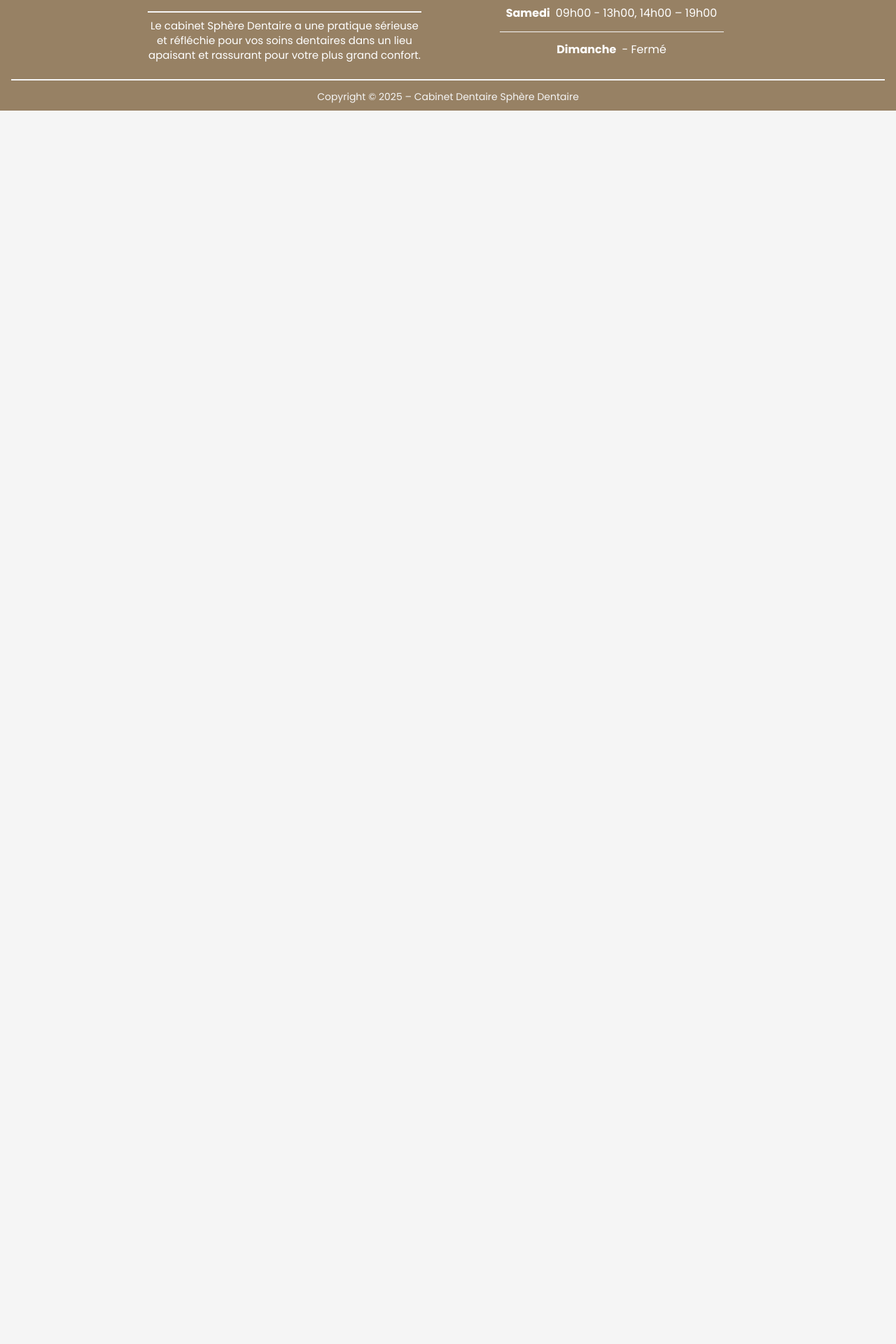
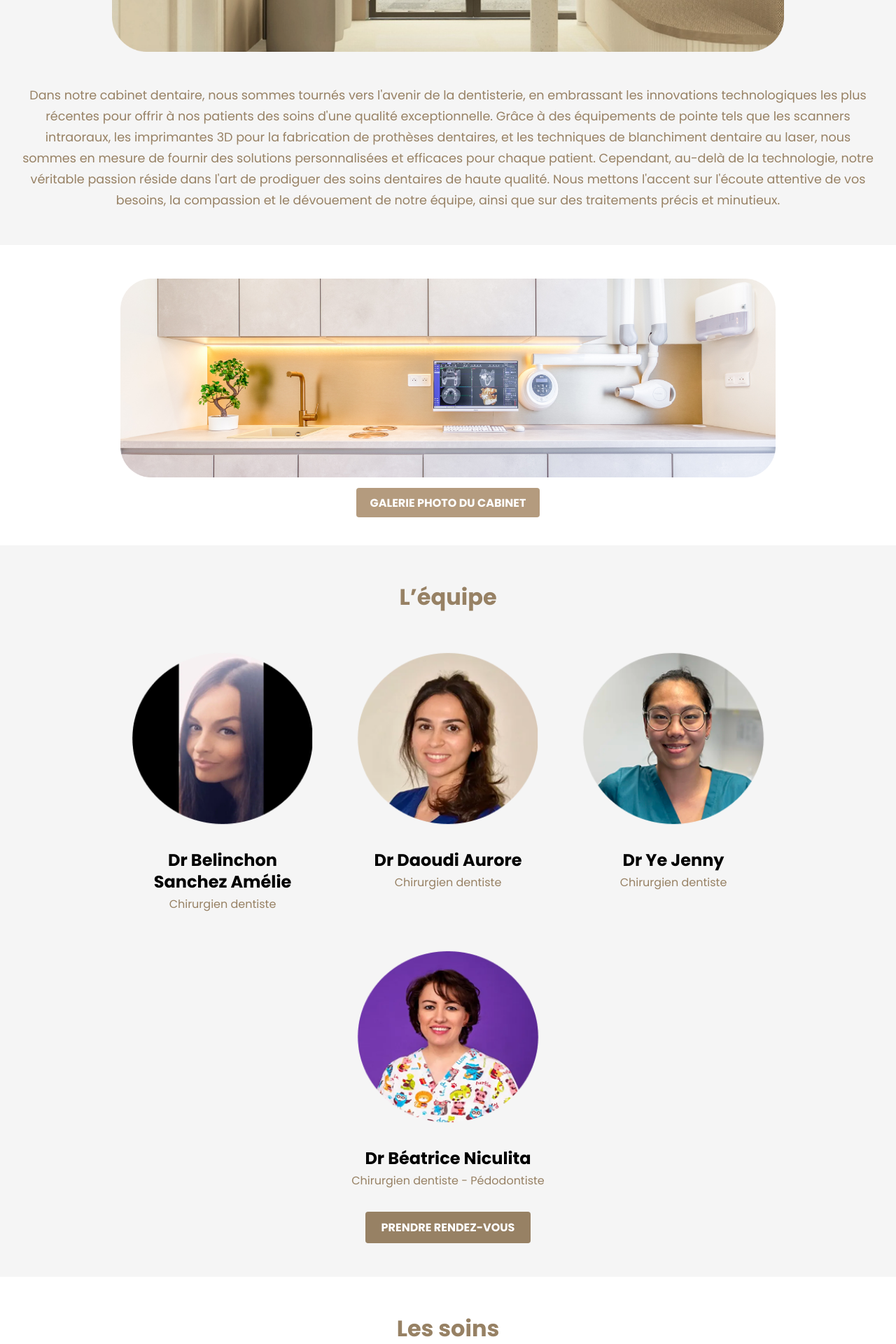
Before and after one commit to Floriannee/SiteWebCabinetDentaire, an Angular app: page / in a window 1280 px wide. Shown: the part 580-2500 px from the top of the page at 70% size. Before the commit the page ends 800 px from the top, so only its background shows below. Built offline with nearby package versions, Linux system fonts and the light colour scheme.

Commit message:
Création de la page d'accueil (home)

```diff
--- a/src/app/pages/home/home.css
+++ b/src/app/pages/home/home.css
@@ -0,0 +1,170 @@
+.home-banner {
+  width: 75%;
+  height: auto;
+  margin: 0 auto ;
+  display: block;
+}
+
+.intro {
+  padding: 3rem 2rem;
+  text-align: center;
+  background-color: #f5f5f5;
+  color: #978164;
+  font-family: 'Poppins', sans-serif;
+  font-size: 1.1rem;
+  line-height: 1.7;
+    max-width: 1300px;
+    margin: 0 auto;
+}
+
+.cabinet-gallery {
+  text-align: center;
+  background-color: white;
+  padding: 3rem 2rem;
+}
+
+.cabinet-gallery img {
+  width: 77%;
+  height: auto;
+  border-radius: 8px;
+  margin-bottom: 1rem;
+}
+
+.btn-gallery {
+  background-color: #b49b7e;
+  color: white;
+  padding: 0.6rem 1.2rem;
+  border-radius: 4px;
+  text-decoration: none;
+  font-weight: bold;
+}
+
+.btn-gallery:hover {
+  background-color: #9d846b;
+}
+
+.team {
+  padding: 3rem 2rem;
+  background-color: #f5f5f5;
+  text-align: center;
+}
+
+.team h2 {
+  color: #978164;
+  font-size: 2rem;
+  margin-bottom: 2rem;
+}
+.team-members {
+  display: flex;
+  justify-content: center;
+  gap: 2rem;
+  flex-wrap: wrap;
+  text-align: center;
+  margin-top: 2rem;
+}
+
+.member {
+ max-width: 290px;
+ display: flex;
+  flex-direction: column;
+  align-items: center;
+
+}
+
+
+.member img {
+  width: 290px;
+  height: 290px;
+  object-fit: cover;
+  border-radius: 50%;
+  margin-bottom: 0.8rem;
+}
+
+.member h3 {
+  font-size: 1.5rem;
+  color: #000;
+  margin-bottom: 0.2rem;
+  line-height: 1.3;
+}
+
+.member a {
+  font-size: 0.75rem;
+  color: #978164;
+  text-decoration: none;
+  display: inline-flex;
+  align-items: center;
+  gap: 0.2rem;
+  margin-top: 0.4rem;
+}
+
+.member a::after {
+  content: '→';
+  font-size: 0.8rem;
+}
+
+.services {
+  padding: 3rem 2rem;
+  text-align: center;
+  background-color: white;
+}
+
+.services h2 {
+  color: #978164;
+  font-size: 2rem;
+  margin-bottom: 2rem;
+}
+.service-cards {
+  display: flex;
+  justify-content: center;
+  flex-wrap: wrap;
+  gap: 2rem;
+  margin-top: 2rem;
+}
+
+.card {
+  width: 420px;
+  text-align: center;
+}
+
+.card img {
+  width: 100%;
+  height: auto;
+  border-radius: 8px;
+  margin-bottom: 0.6rem;
+}
+
+.card h3 {
+  font-size: 1.5rem;
+  color: #000;
+  margin-bottom: 0.2rem;
+}
+
+.card a {
+  font-size: 0.75rem;
+  color: #978164;
+  text-decoration: none;
+  display: inline-flex;
+  align-items: center;
+  gap: 0.2rem;
+}
+
+.card a::after {
+  content: '→';
+  font-size: 0.8rem;
+}
+
+
+.btn-all-services {
+  margin-top: 2rem;
+  display: inline-block;
+  background-color: #978164;
+  color: white;
+  padding: 0.6rem 1.4rem;
+  border-radius: 4px;
+  font-weight: bold;
+  text-decoration: none;
+}
+
+.btn-all-services:hover {
+  background-color: #7f6a55;
+}
--- a/src/app/pages/home/home.html
+++ b/src/app/pages/home/home.html
@@ -1,5 +1,95 @@
-<section class="hero">
-  <h1>Bienvenue chez Sphère Dentaire</h1>
-  <p>Des soins de qualité pour votre sourire</p>
-  <button>Prendre rendez-vous</button>
+
+<img src="/img/accueil.png" alt="Sphère Dentaire" class="home-banner" />
+
+
+<section class="intro">
+ <p>
+Dans notre cabinet dentaire, nous sommes tournés vers l'avenir de la dentisterie, en embrassant les innovations technologiques les plus récentes pour offrir à nos patients des soins d'une qualité exceptionnelle. Grâce à des équipements de pointe tels que les scanners intraoraux, les imprimantes 3D pour la fabrication de prothèses dentaires, et les techniques de blanchiment dentaire au laser, nous sommes en mesure de fournir des solutions personnalisées et efficaces pour chaque patient.
+Cependant, au-delà de la technologie, notre véritable passion réside dans l'art de prodiguer des soins dentaires de haute qualité. Nous mettons l'accent sur l'écoute attentive de vos besoins, la compassion et le dévouement de notre équipe, ainsi que sur des traitements précis et minutieux.
+ </p>
 </section>
+
+
+<section class="cabinet-gallery">
+  <img src="/img/photocab1.png" alt="Cabinet dentaire" />
+  <br>
+ <a class="btn-gallery" href="#">GALERIE PHOTO DU CABINET</a>
+</section>
+
+
+<section class="team">
+ <h2>L’équipe</h2>
+ <div class="team-members">
+   <div class="member">
+     <img src="/img/drbelinchon.png" alt="Dr Bélinchon" />
+     <h3>Dr Belinchon<br />Sanchez Amélie</h3>
+<p>Chirurgien dentiste</p>
+  </div>
+   <div class="member">
+     <img src="/img/drdaoudi.png" alt="Dr Daoudi" />
+     <h3>Dr Daoudi Aurore</h3>
+<p>Chirurgien dentiste</p>
+   </div>
+   <div class="member">
+     <img src="/img/drye.png" alt="Dr Ye" />
+     <h3>Dr Ye Jenny</h3>
+<p>Chirurgien dentiste</p>
+   </div>
+   <div class="member">
+     <img src="/img/drbeatrice.png" alt="Dr Beatrice" />
+     <h3>Dr Béatrice Niculita</h3>
+<p>Chirurgien dentiste - Pédodontiste</p>
+   </div>
+ </div>
+  <a class="btn-all-services"
+   href="https://www.doctolib.fr/cabinet-dentaire/les-clayes-sous-bois/cabinet-sphere-dentaire/booking/motives?specialityId=1&telehealth=false&placeId=practice-654830&bookingFunnelSource=profile" target="_blank" rel="noopener">
+    PRENDRE RENDEZ-VOUS</a>
+
+</section>
+
+
+<section class="services">
+ <h2>Les soins</h2>
+ <div class="service-cards">
+   <div class="card">
+     <img src="/img/implant.png" alt="Implant dentaire" />
+     <h3>Implant dentaire</h3>
+     <a href="#">EN SAVOIR PLUS</a>
+   </div>
+   <div class="card">
+     <img src="/img/aligneurs.png" alt="Aligneurs dentaire" />
+     <h3>Aligneur</h3>
+     <a href="#">EN SAVOIR PLUS</a>
+   </div>
+   <div class="card">
+     <img src="/img/parodontologie.png" alt="Parodontologie" />
+     <h3>Parodontologie</h3>
+     <a href="#">EN SAVOIR PLUS</a>
+   </div>
+ </div>
+ <a class="btn-all-services" [routerLink]="['/soins']">VOIR TOUS LES SOINS</a>
+</section>
+
+<section class="services">
+  <h2>Blog</h2>
+  <div class="service-cards">
+    <div class="card">
+      <img src="/img/santebucco.png" alt="Santé bucco-dentaire" />
+      <h3>L’importance de la santé <br>bucco-dentaire</h3>
+      <a href="#">EN SAVOIR PLUS</a>
+    </div>
+
+    <div class="card">
+      <img src="/img/prothese.png" alt="Prothèses dentaires" />
+      <h3>Quand faut-il penser à des prothèses dentaires ?</h3>
+      <a href="#">EN SAVOIR PLUS</a>
+    </div>
+
+    <div class="card">
+      <img src="/img/dentsagesse.png" alt="Dents de sagesse" />
+      <h3>Faut-il forcément arracher ses dents de sagesse ?</h3>
+      <a href="#">EN SAVOIR PLUS</a>
+    </div>
+  </div>
+  <a class="btn-all-services" [routerLink]="['/blog']">VOIR PLUS D’ACTUALITÉS</a>
+</section>
--- a/src/app/pages/home/home.ts
+++ b/src/app/pages/home/home.ts
@@ -1,8 +1,9 @@
 import { Component } from '@angular/core';
+import { RouterModule } from '@angular/router';
 
 @Component({
   selector: 'app-home',
-  imports: [],
+  imports: [RouterModule],
   templateUrl: './home.html',
   styleUrl: './home.css'
 })
```
